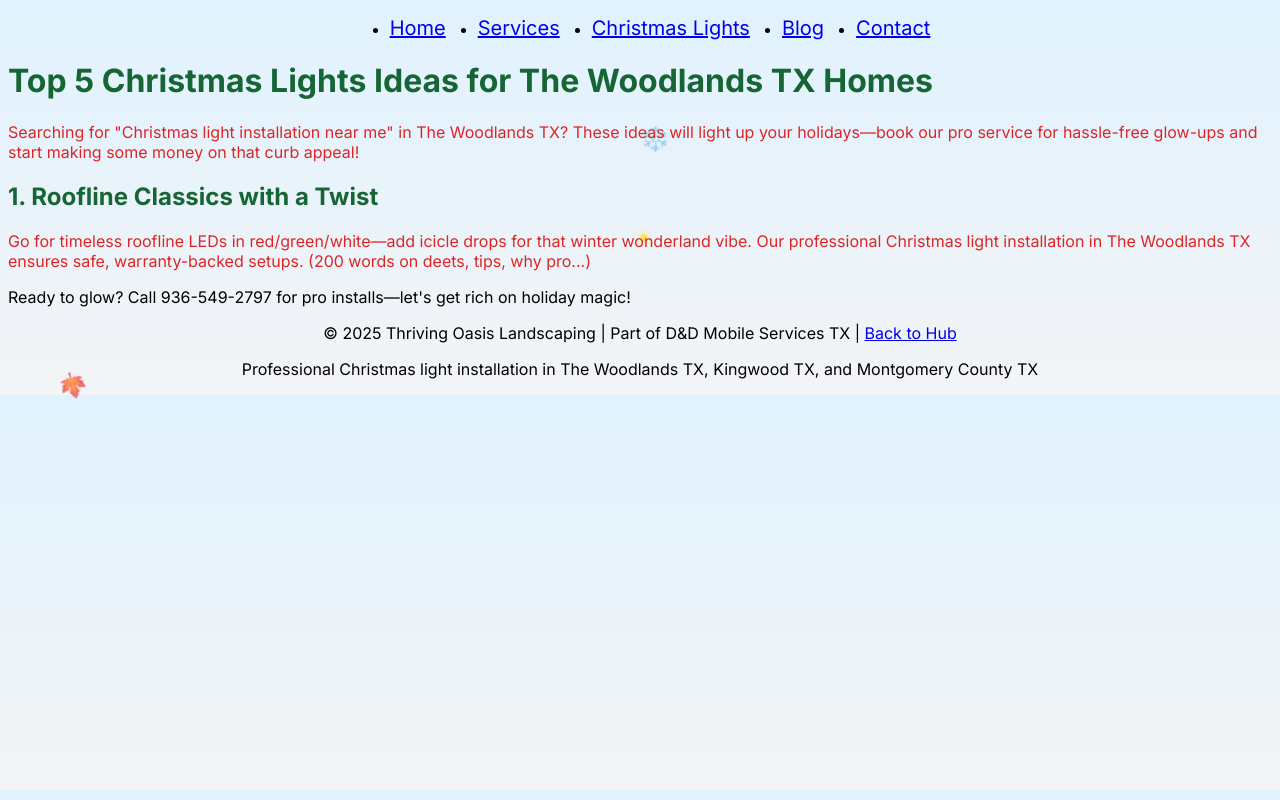
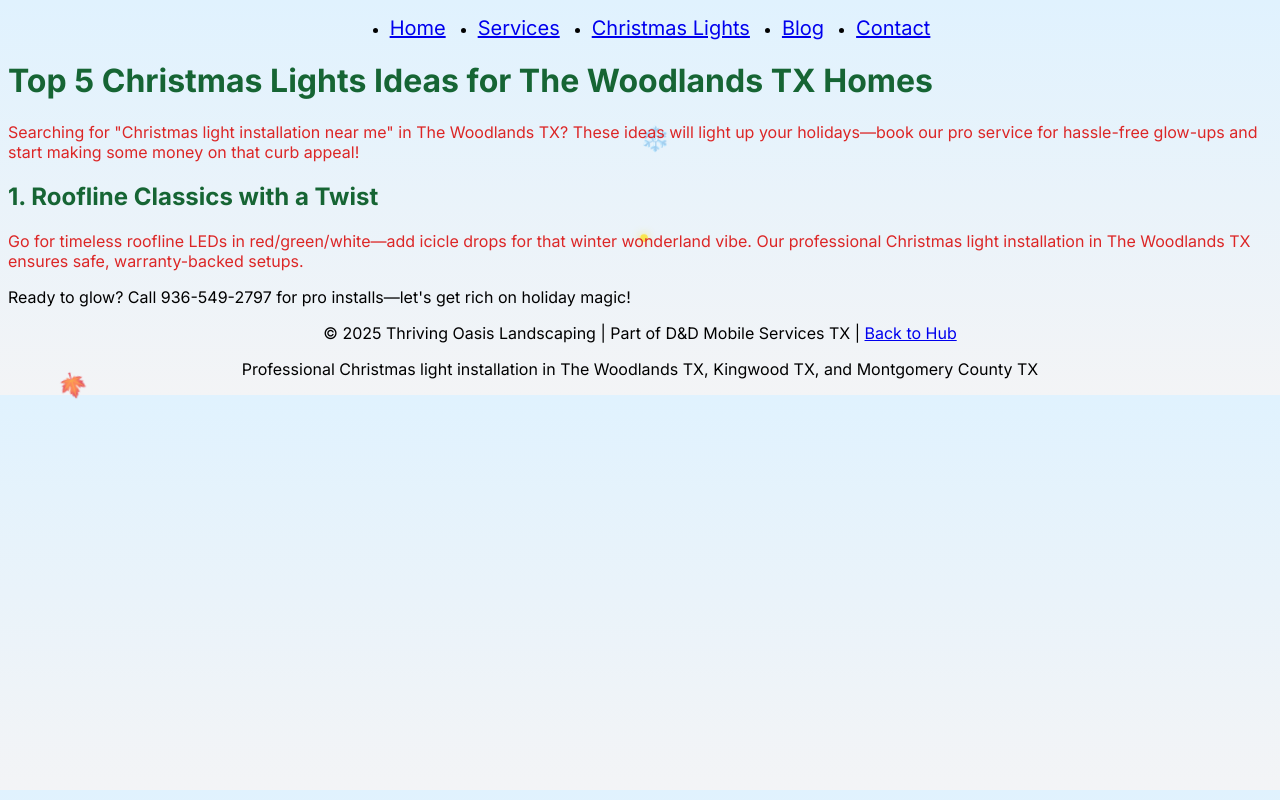
Before and after one commit to dacubbison/thriving-oasis-landscaping, a Next.js app: page /blog in a window 1280 px wide. Built offline with nearby package versions, Linux system fonts and the light colour scheme.

Commit message:
Blog page live for SEO empiretime to rank and get rich!

```diff
--- a/app/blog/page.tsx
+++ b/app/blog/page.tsx
@@ -13,7 +13,7 @@
       </p>
       <motion.div initial={{ opacity: 0 }} animate={{ opacity: 1 }} transition={{ duration: 0.5 }}>
         <h2 className="text-2xl font-semibold mb-2" style={{ color: 'rgb(22, 101, 52)' }}>1. Roofline Classics with a Twist</h2>
-        <p style={{ color: 'rgb(220, 38, 38)' }}>Go for timeless roofline LEDs in red/green/white—add icicle drops for that winter wonderland vibe. Our professional Christmas light installation in The Woodlands TX ensures safe, warranty-backed setups. (200 words on deets, tips, why pro...)</p>
+        <p style={{ color: 'rgb(220, 38, 38)' }}>Go for timeless roofline LEDs in red/green/white—add icicle drops for that winter wonderland vibe. Our professional Christmas light installation in The Woodlands TX ensures safe, warranty-backed setups. </p>
       </motion.div>
       {/* Repeat for 2-5: Tree wraps, pathway lights, window frames, yard displays—keyword drop "Christmas light hanging service Kingwood TX", etc. Expand to 800+ total for SEO juice. */}
       <p className="mt-8">Ready to glow? Call 936-549-2797 for pro installs—let&apos;s get rich on holiday magic!</p>
```
